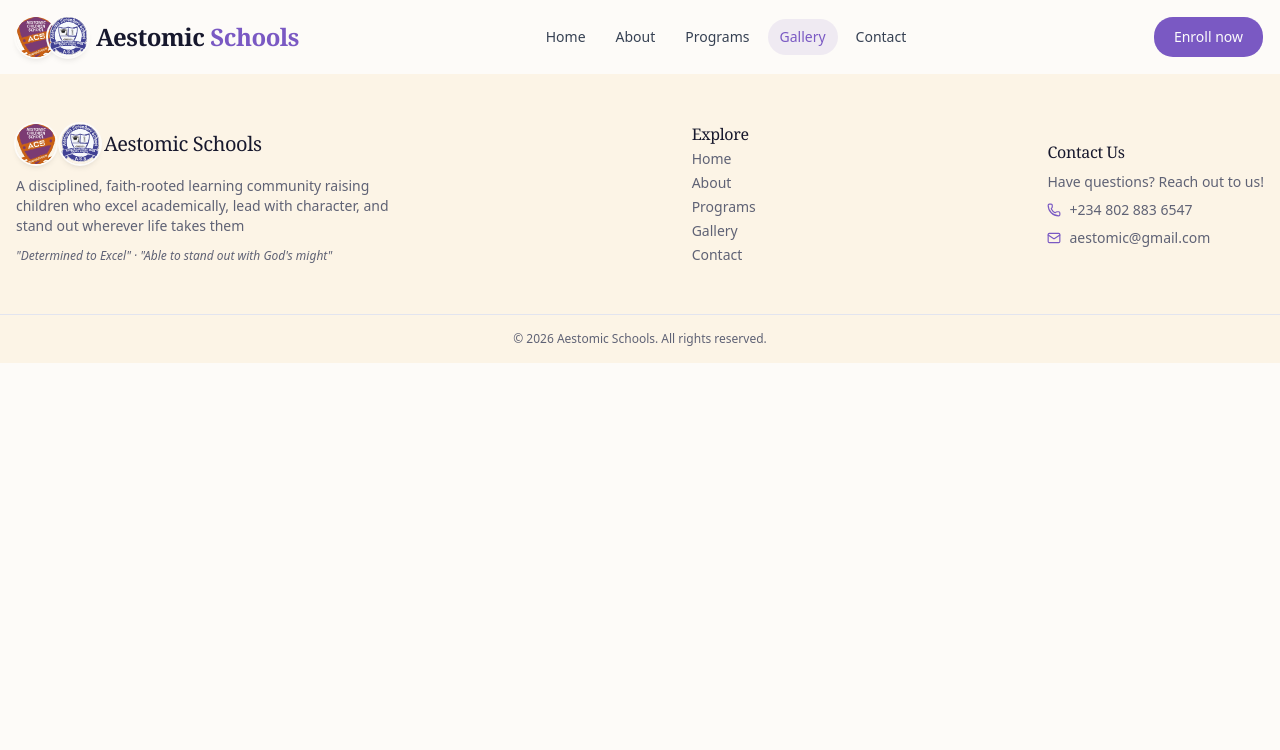
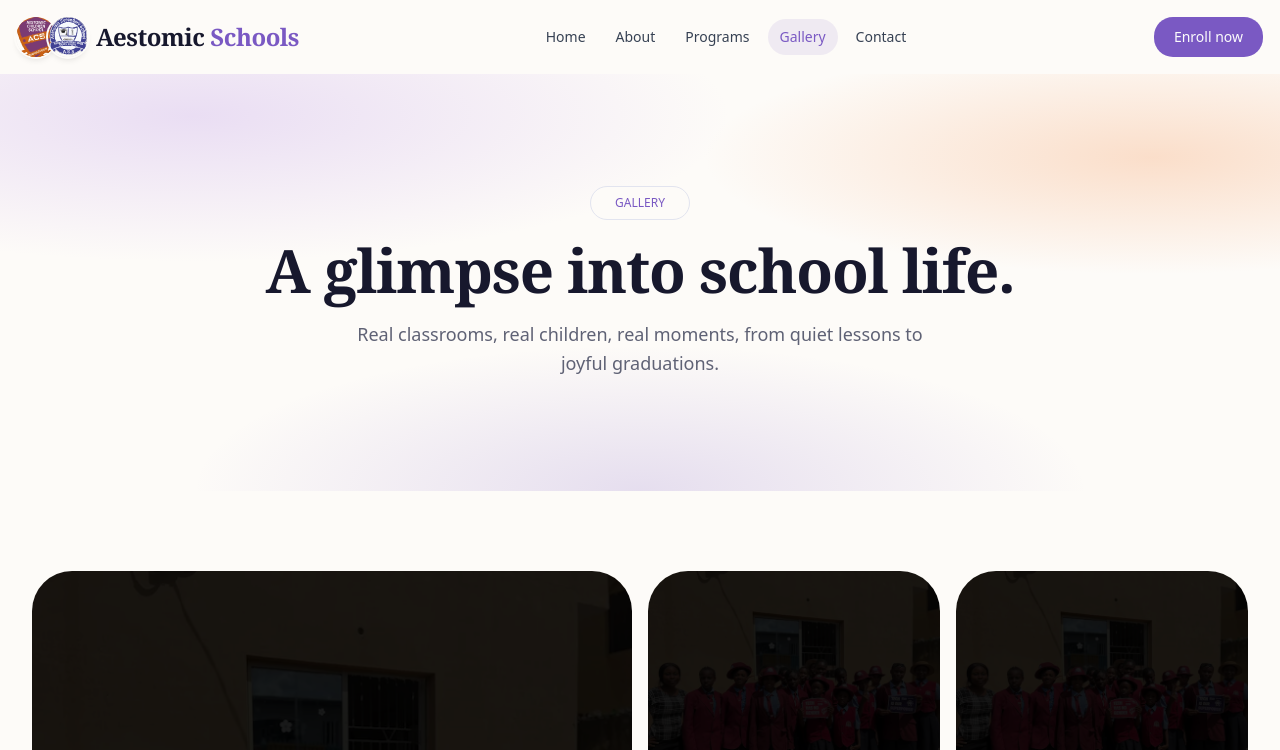
Before and after one commit to IamTomide/Aestomic, a React (Vite) app: page /gallery in a window 1280 px wide. Shown: the top 750 px of the page. Built offline with nearby package versions, Linux system fonts and the light colour scheme.

Commit message:
feat: Implement Gallery page,add page header in all pages

```diff
--- a/src/components/Subheading.tsx
+++ b/src/components/Subheading.tsx
@@ -42,13 +42,13 @@ const Subheading = ({
     }
 
     return (
-        <div className="max-w-4xl px-5 lg:px-8 py-12 md:py-28 text-center mx-auto">
+        <div className="max-w-5xl px-5 lg:px-8 py-12 md:py-28 text-center mx-auto">
             {titleContent}
-            <h2 className="mt-5 font-display text-3xl md:text-5xl font-semibold text-balance">
+            <h2 className="mt-5 font-display text-4xl md:text-6xl font-semibold text-balance">
                 {heading}
             </h2>
             {text ? (
-                <p className="mt-5 text-base md:text-lg text-muted-foreground leading-relaxed text-pretty">
+                <p className="mt-5 max-w-2xl mx-auto text-base md:text-lg text-muted-foreground leading-relaxed text-pretty">
                     {text}
                 </p>
             ) : null}
--- a/src/pages/Contact.tsx
+++ b/src/pages/Contact.tsx
@@ -1,7 +1,19 @@
+import { Badge } from "@/components/ui/badge";
+import Subheading from "@/components/Subheading";
+
 const Contact = () => {
     return (
-        <>
-        </>
+        <section className="w-full min-h-screen">
+            <div className="bg-soft-blob">
+                <div className="max-w-7xl mx-auto px-5 lg:px-8">
+                    <Subheading
+                    title={<Badge className="border border-border px-6 py-4 bg-background text-primary uppercase">contact</Badge>}
+                    heading="Come and see us."
+                    text="Visit our campus, meet our teachers, and see the discipline, faith and warmth that make Aestomic Schools home for your child."
+                    />
+                </div>
+            </div>
+        </section>
      );
 }
 
--- a/src/pages/Gallery.tsx
+++ b/src/pages/Gallery.tsx
@@ -1,7 +1,51 @@
+import { Badge } from "@/components/ui/badge";
+import Subheading from "@/components/Subheading";
+import HeroImg from "/heroImg.webp"
+
+const items = [
+  { src: HeroImg, label: "Our Tech4Dev girls", span: "md:col-span-2 md:row-span-2" },
+  { src: HeroImg, label: "Children School crest" },
+  { src: HeroImg, label: "Secondary School crest" },
+  { src: HeroImg, label: "STEM & Robotics", span: "md:col-span-2" },
+  { src: HeroImg, label: "One-on-one care" },
+  { src: HeroImg, label: "Creative arts" },
+  { src: HeroImg, label: "Sports day" },
+  { src: HeroImg, label: "Cultural day" },
+  { src: HeroImg, label: "Graduation", span: "md:col-span-2" },
+  { src: HeroImg, label: "Nursery play" },
+  { src: HeroImg, label: "Primary class" },
+  { src: HeroImg, label: "Science lab" },
+  { src: HeroImg, label: "Our campus", span: "md:col-span-2" },
+];
+
 const Gallery = () => {
     return (
-        <>
-        </>
+        <section className="w-full min-h-screen">
+            <div className="bg-soft-blob">
+                <div className="max-w-7xl mx-auto px-5 lg:px-8">
+                    <Subheading
+                    title={<Badge className="border border-border px-6 py-4 bg-background text-primary uppercase">gallery</Badge>}
+                    heading="A glimpse into school life."
+                    text="Real classrooms, real children, real moments, from quiet lessons to joyful graduations."
+                    />
+                </div>
+            </div>
+            <div className="max-w-7xl mx-auto px-5 lg:px-8 my-20">
+                <div className="grid grid-cols-2 md:grid-cols-4 auto-rows-[180px] md:auto-rows-[220px] gap-4">
+                    {items.map((it, i) => (
+                        <figure
+                        key={i}
+                        className={`relative overflow-hidden rounded-3xl group ${it.span ?? ""}`}
+                        >
+                            <img src={it.src} alt={it.label} loading="lazy" className="w-full h-full object-cover brightness-10 group-hover:scale-105 transition duration-700" />
+                            <figcaption className="absolute inset-0 bg-linear-to-t from-black/50 via-transparent to-transparent flex items-end p-4 opacity-0 group-hover:opacity-100 transition">
+                                <span className="text-white text-sm font-medium">{it.label}</span>
+                            </figcaption>
+                        </figure>
+                    ))}
+                </div>
+            </div>
+        </section>
      );
 }
 
--- a/src/pages/Programs.tsx
+++ b/src/pages/Programs.tsx
@@ -1,7 +1,19 @@
+import Subheading from "@/components/Subheading";
+import { Badge } from "@/components/ui/badge";
+
 const Programs = () => {
     return (
-        <>
-        </>
+        <section className="w-full h-screen">
+            <div className="bg-soft-blob">
+                <div className="max-w-7xl mx-auto px-5 lg:px-8">
+                    <Subheading
+                    title={<Badge className="border border-border px-6 py-4 bg-background text-primary uppercase">our programs</Badge>}
+                    heading="A program designed for every stage of growth."
+                    text="From the first songs in Nursery to confident graduation in Secondary, every stage at Aestomic combines discipline, strong academics, faith and real-world exposure."
+                    />
+                </div>
+            </div>
+        </section>
      );
 }
 
```
